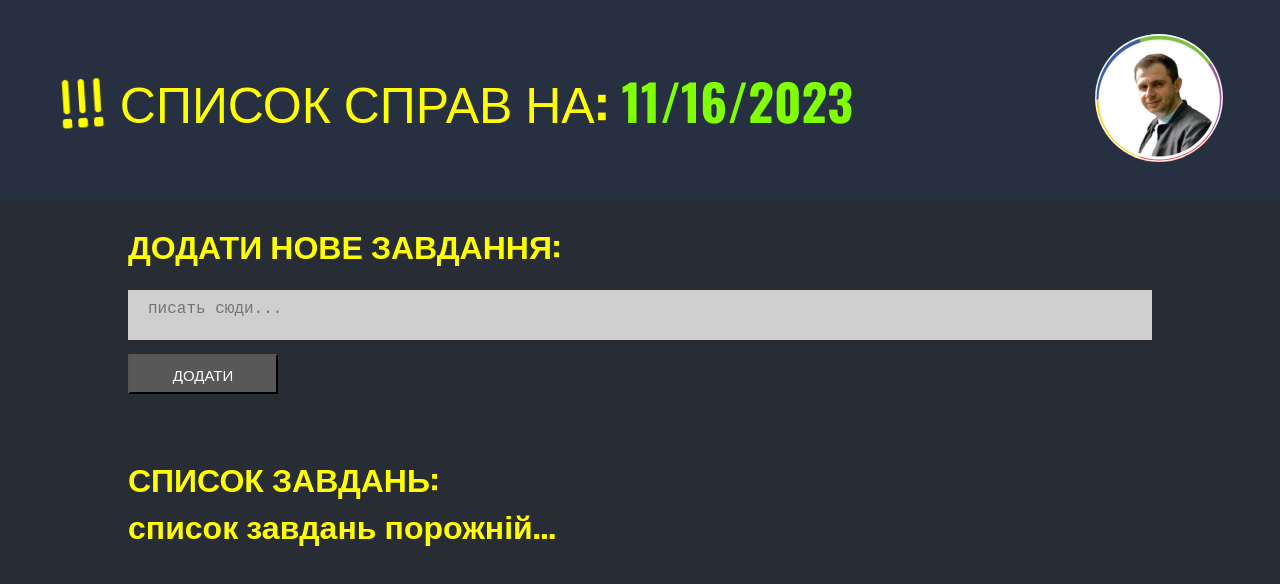
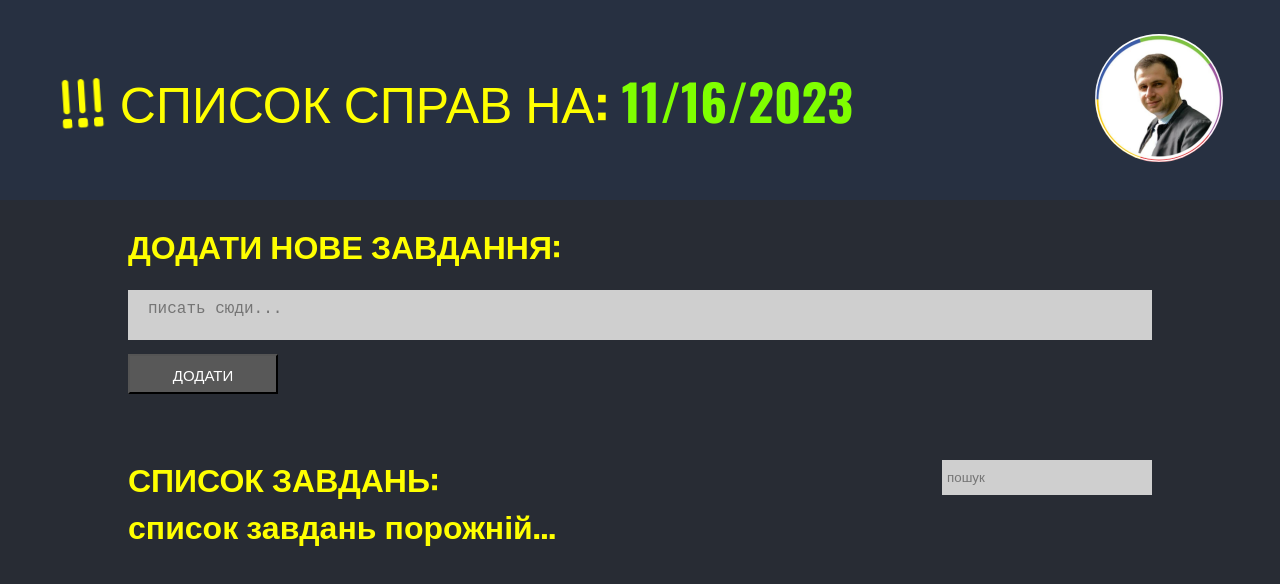
Before and after one commit to RomanKozlovsky/to_do_list, a React (Create React App) app: page /Body in a window 1280 px wide. Shown: the top 584 px of the page. Built offline with nearby package versions, Linux system fonts and the light colour scheme.

Commit message:
add search by text

```diff
--- a/src/components/body/right side/right.jsx
+++ b/src/components/body/right side/right.jsx
@@ -6,18 +6,25 @@ import { useState } from 'react';
 function Right(props) {
 
     const [editFormClick, setEditForm] = useState(false);
+    const [inputValue, setInputValue] = useState('');
+    const [search, setSearch] = useState('');
 
-    const [inputValue, setInputValue] = useState('');
+    const filterTask = props.data.filter((task) => {
+        return task.text.toLowerCase().includes(search.toLowerCase());
+    })
 
     return (
         <>
             <div className={style.rightSideWrapper}>
-                <h1 className={style.rightSideTitle}>СПИСОК ЗАВДАНЬ:</h1>
+                <div className={style.titleBody}>
+                    <h1 className={style.rightSideTitle}>СПИСОК ЗАВДАНЬ:</h1>
+                    <input onChange={(event) => setSearch(event.target.value)} placeholder='пошук'/>
+                </div>
                 {props.data.length < 1
                     ?
                     <h1 className={style.rightSideTitle}>список завдань порожній...</h1>
                     :
-                    <div>{props.data.map((index) => (<div key={index.id} >
+                    <div>{filterTask.map((index) => (<div key={index.id} >
                         <div className={style.taskStyleWrapper}>
                             <div className={style.taskStyleBody}>
                                 {props.taskIsDone && index.id == props.currentId ? <div className={style.taskDone}>{index.text}</div> : <div>{index.text}</div>}
--- a/src/components/body/right side/right.module.css
+++ b/src/components/body/right side/right.module.css
@@ -87,5 +87,19 @@
     cursor: pointer;
     font-size: 22px;
     box-sizing:border-box;
+}
 
+.titleBody{
+    display: flex;
+    justify-content: space-between;
+    align-items: center;
 }
+
+.titleBody input{
+    width: 200px;
+    height: 25px;
+    border: none;
+    /* border-radius: 10px; */
+    padding: 5px;
+    background-color: rgb(207, 207, 207);
+}
```
